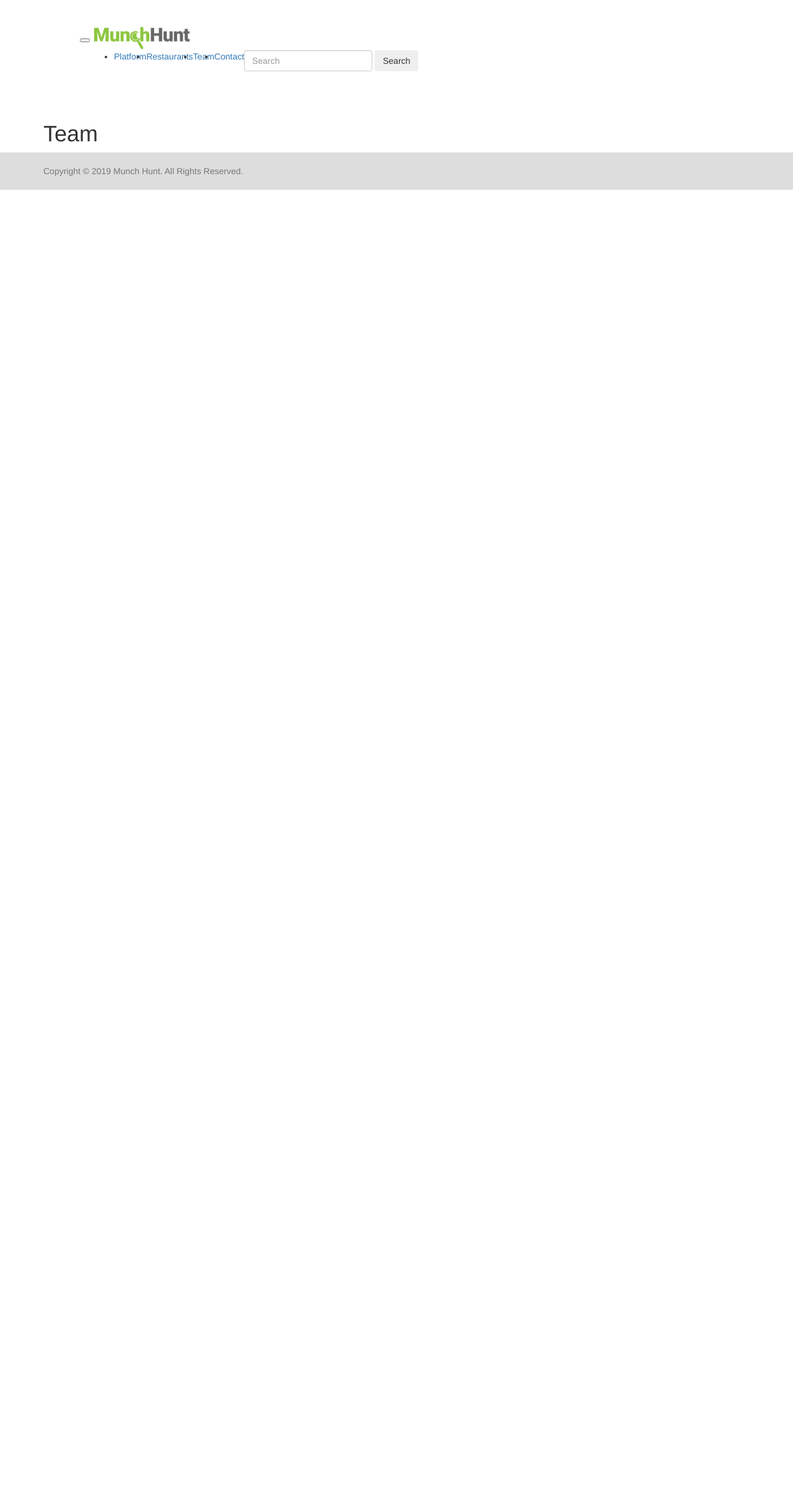
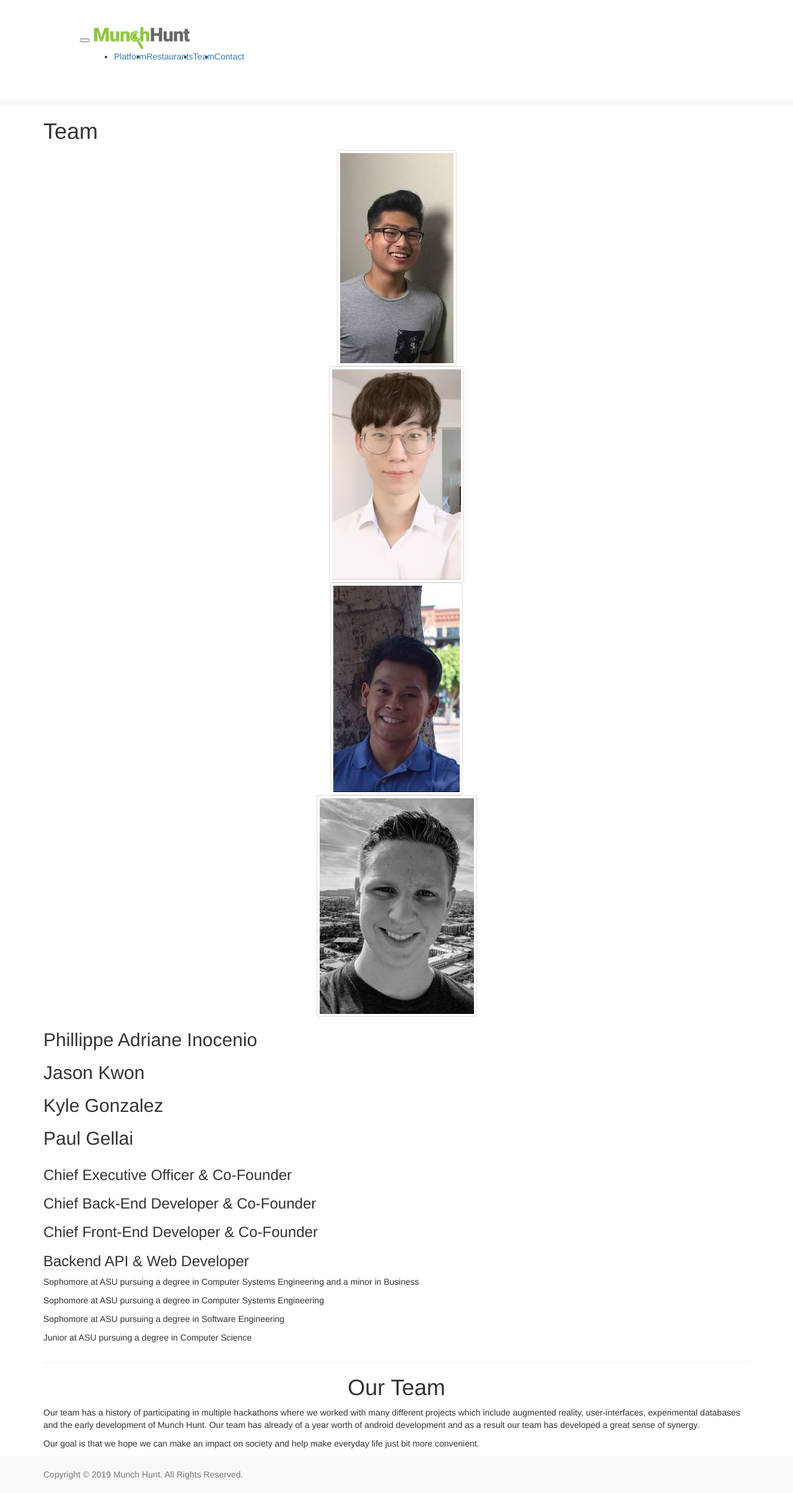
Before and after one commit to Tookbaegee/munchhunt_web, a Flask app: page /team in a window 1280 px wide. Shown: the whole page at 62% size. Before the commit the page ends 306 px from the top, so only its background shows below. Run offline with Flask 2, Linux system fonts and the light colour scheme; some libraries are stand-ins or nearby versions.

Commit message:
visuals done

```diff
--- a/app/core/routes.py
+++ b/app/core/routes.py
@@ -19,6 +19,10 @@
 def team():
     return render_template("core/team.html")
 
-@app.route("/contact")
+@app.route("/contact", methods=["GET", "POST"])
 def contact():
-    return render_template("core/contact.html")
+    form = ContactForm()
+    if form.validate_on_submit():
+        send_form_email(name=form.name.data, email=form.email.data, phone=form.phone.data, message=form.message.data)
+        flash("Email sent.", "success")
+    return render_template("core/contact.html", form=form)
--- a/app/static/css/main.css
+++ b/app/static/css/main.css
@@ -18,7 +18,8 @@
 	padding-right: 10%;
 }
 
-body {
+
+html, body {
 	height: 100%;
 }
 
@@ -31,11 +32,17 @@
 }
 
 .footer {
-    bottom: 0;
     width: 100%;
     padding-top: 20px;
     padding-bottom: 20px;
-    background-color: #DDDDDD;
-    /* height: 60px;
-    line-height: 60px;    */
+	background-color: #F8F9FA;
+
+    /* line-height: 60px;     */
 }
+
+.wrapper {
+    min-height: 80%;
+    height: auto !important;
+    height: 80%;
+    margin: 0 auto; /* the bottom margin is the negative value of the footer's height */
+}
--- a/app/templates/base.html
+++ b/app/templates/base.html
@@ -5,6 +5,10 @@
 {% block styles %}
 {{ super() }}
 <link rel="stylesheet" href="{{ url_for('.static', filename='css/main.css') }}">
+{% endblock %}
+
+{% block scripts %}
+{{ super() }}
 {% endblock %}
 
 {% block navbar %}
@@ -32,16 +36,48 @@
 		    <a class="nav-link" href="{{url_for("contact")}}">Contact</a>
             </li>
         </ul>
-        <form class="form-inline my-2 my-lg-0">
+        <!-- <form class="form-inline my-2 my-lg-0">
             <input class="form-control mr-sm-2" type="search" placeholder="Search" aria-label="Search">
             <button class="btn btn-outline-success my-2 my-sm-0" type="submit">Search</button>
-        </form>
+        </form> -->
     </div>
 </nav>
+<div style="background-color: #f8f9fa;">
+<div class="container" style="padding-top: 5px; padding-bottom: 5px;">
+<!--THE BELOW CODE GETS ERRORS/SUCCESSES AND FLASHES THEM ON THE SCREEN BELOW THE NAVBAR.-->
+{% with errors = get_flashed_messages(category_filter=["error"])   %}
+{% if errors %}
+    {% for error in errors %}
+    <div class="alert alert-danger notifont alert-dismissible fade show" role="alert">
+    {{ error }}
+    <button type="button" class="close" data-dismiss="alert" aria-label="Close">
+        <span aria-hidden="True">&times;</span>
+    </button>
+    </div>
+    {% endfor %}
+{% endif %}
+{% endwith %}
+{% with success = get_flashed_messages(category_filter=["success"])   %}
+{% if success %}
+    {% for s in success %}
+    <div class="alert alert-success notifont alert-dismissible fade show" role="alert">
+    {{ s }}
+    <button type="button" class="close" data-dismiss="alert" aria-label="Close">
+            <span aria-hidden="True">&times;</span>
+    </button>
+    </div>
+    {% endfor %}
+{% endif %}
+{% endwith %}
+</div>
+</div>
 {% endblock %}
 
 {% block content %}
+<div class="wrapper">
 {% block extended_content %}{% endblock %}
+<div class="push"></div>
+</div>
 <footer class="footer" id="footer">
 	<div class="container">
 		<span class="text-muted">
--- a/app/templates/core/team.html
+++ b/app/templates/core/team.html
@@ -3,5 +3,71 @@
 {% block extended_content %}
 <div class="container">
 <h1>Team</h1>
+<div class="row text-center" style="margin: auto;">
+    <div class="col">
+        <img class="img-thumbnail" src="static/images/adriane.jpg" alt="Phillippe Adriane Inocenio">
+    </div>
+    <div class="col">
+        <img class="img-thumbnail" src="static/images/jason.jpg" alt="Jason Kwon">
+    </div>
+    <div class="col">
+        <img class="img-thumbnail" src="static/images/kyle.jpg" alt="Kyle Gonzalez">
+    </div>
+    <div class="col">
+        <img class="img-thumbnail" src="static/images/paul.jpg" alt="Paul Gellai">
+    </div>
+</div>
+<div class="row" style="margin: auto;">
+    <div class="col">
+        <h2>Phillippe Adriane Inocenio</h2>
+    </div>
+    <div class="col">
+        <h2>Jason Kwon</h2>
+    </div>
+    <div class="col">
+        <h2>Kyle Gonzalez</h2>
+    </div>
+    <div class="col">
+        <h2>Paul Gellai</h2>
+    </div>
+</div>
+<div class="row" style="margin: auto;">
+    <div class="col">
+            <h3>Chief Executive Officer & Co-Founder</h3>
+        </div>
+        <div class="col">
+            <h3>Chief Back-End Developer & Co-Founder</h3>
+        </div>
+        <div class="col">
+            <h3>Chief Front-End Developer & Co-Founder</h3>
+        </div>
+        <div class="col">
+            <h3>Backend API & Web Developer</h3>
+        </div>
+</div>
+<div class="row" style="margin: auto;">
+        <div class="col">
+                <p>Sophomore at ASU pursuing a degree in Computer Systems Engineering and a minor in Business</p>
+            </div>
+            <div class="col">
+                <p>Sophomore at ASU pursuing a degree in Computer Systems Engineering</p>
+            </div>
+            <div class="col">
+                <p>Sophomore at ASU pursuing a degree in Software Engineering</p>
+            </div>
+            <div class="col">
+                <p>Junior at ASU pursuing a degree in Computer Science</p>
+            </div>
+    </div>
+<hr>
+<h1 class="text-center">Our Team</h1>
+<p>
+        Our team has a history of participating in multiple hackathons where we worked with many different projects which include augmented reality,
+        user-interfaces, experimental databases and the early development of Munch Hunt. Our team has already of a year worth of android development
+        and as a result our team has developed a great sense of synergy.
+</p>
+<p>
+    Our goal is that we hope we can make an impact on society and help make everyday life just bit more convenient.
+</p>
 </div>
 {% endblock %}
--- a/config.py
+++ b/config.py
@@ -14,4 +14,5 @@
     MAIL_USE_TLS = True
     MAIL_USERNAME = os.environ.get("MAIL_USERNAME")
     MAIL_PASSWORD = os.environ.get("MAIL_PASSWORD")
-    ADMINS = ["paul@paul.systems"]
+    ADMINS = ["paulgwebsite@gmail.com", "paul@paul.systems"]
+    REALADMINS = ["paulgwebsite@gmail.com", "paul@paul.systems", "inocencio.adriane@gmail.com"]
```
Also changed, not shown: app/templates/core/contact.html (+10 -1 lines), app/templates/core/restaurants.html (+41 -1 lines), app/static/images/adriane.jpg (added), app/static/images/jason.jpg (added), app/static/images/kyle.jpg (added), app/static/images/paul.jpg (added), app/static/images/paulorig.jpg (added), app/templates/core/index.html (indentation only), 1 other file.
